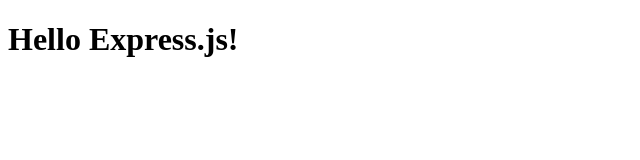
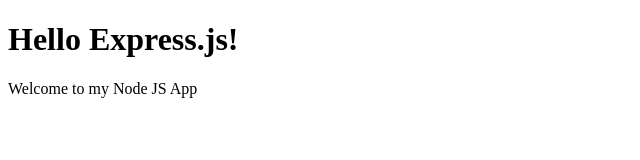
Before and after one commit to charithperera/web-server, a website: page public/index.html in a window 1280 px wide. Shown: the whole page, without its empty margins (0-640 px from the left). Drawn offline with Linux system fonts and the light colour scheme.

Commit message:
Changes to index

```diff
--- a/public/index.html
+++ b/public/index.html
@@ -6,5 +6,6 @@
 </head>
 <body>
 	<h1>Hello Express.js!</h1>
+	<p>Welcome to my Node JS App</p>
 </body>
 </html>
```
